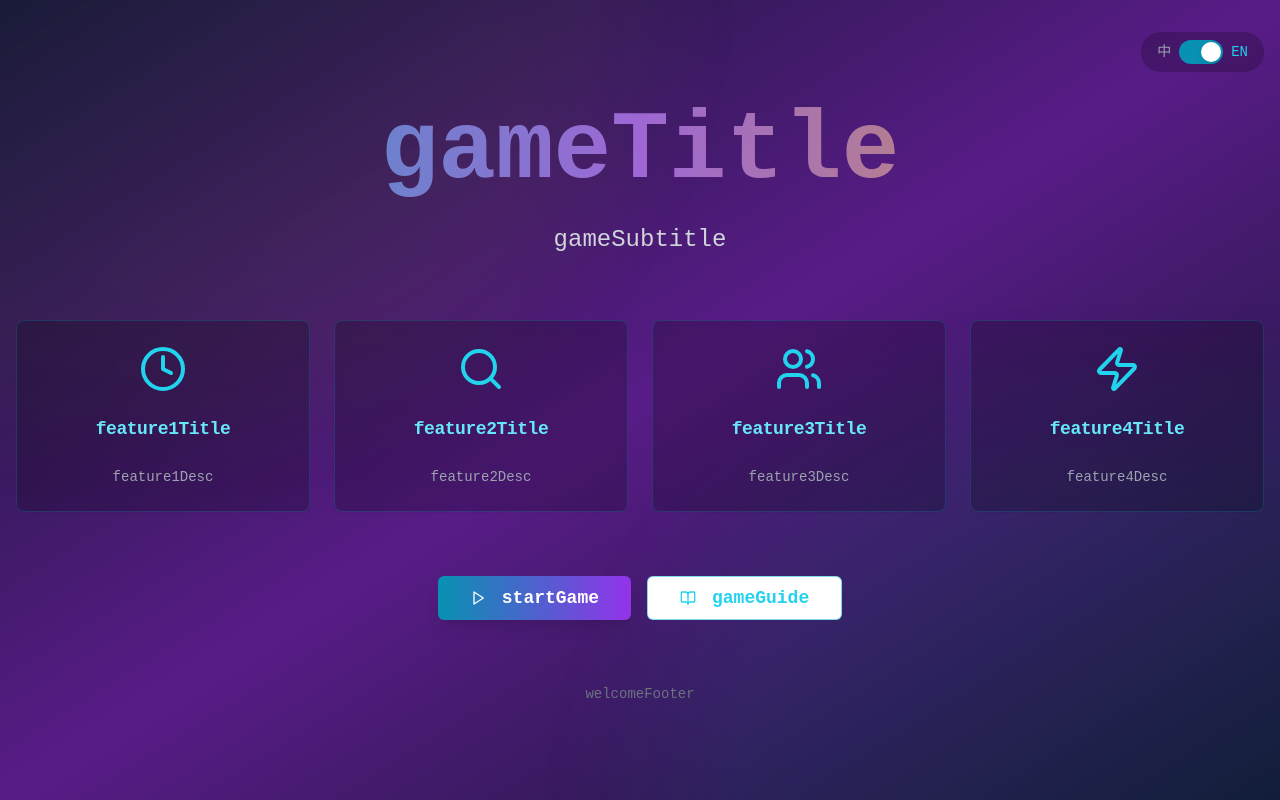
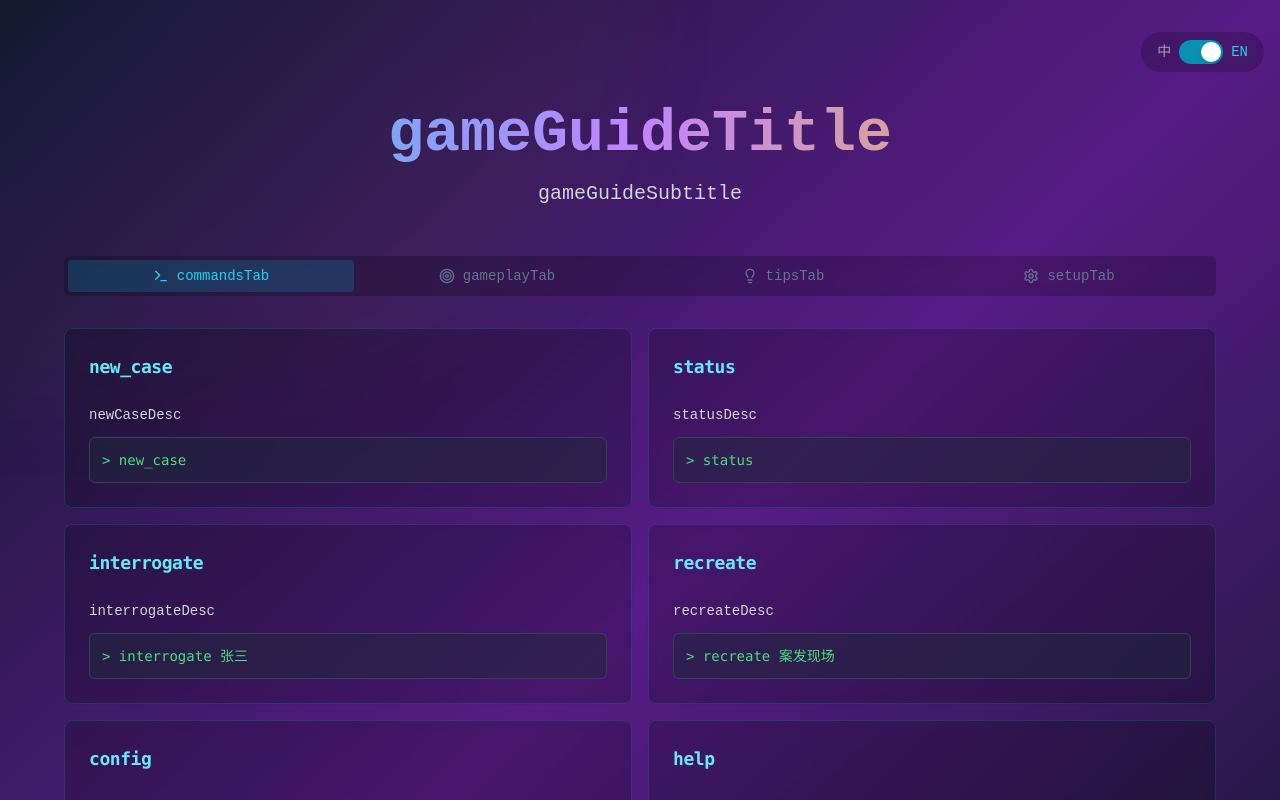
Before and after one commit to shadowcz007/terminal-detective-chronicles, a React (Vite) app: page / in a window 1280 px wide. Shown: the top 800 px of the page. Built offline with nearby package versions, Linux system fonts and the light colour scheme.

Commit message:
Remove Welcome page and update routes
Removed the Welcome page and updated the root route to directly render the GameGuide component in src/App.tsx.

```diff
--- a/src/App.tsx
+++ b/src/App.tsx
@@ -4,7 +4,6 @@ import { Toaster as Sonner } from "@/components/ui/sonner";
 import { TooltipProvider } from "@/components/ui/tooltip";
 import { QueryClient, QueryClientProvider } from "@tanstack/react-query";
 import { BrowserRouter, Routes, Route } from "react-router-dom";
-import Welcome from "./pages/Welcome";
 import Index from "./pages/Index";
 import GameGuide from "./pages/GameGuide";
 import NotFound from "./pages/NotFound";
@@ -18,7 +17,7 @@ const App = () => (
       <Sonner />
       <BrowserRouter>
         <Routes>
-          <Route path="/" element={<Welcome />} />
+          <Route path="/" element={<GameGuide />} />
           <Route path="/terminal" element={<Index />} />
           <Route path="/guide" element={<GameGuide />} />
           {/* ADD ALL CUSTOM ROUTES ABOVE THE CATCH-ALL "*" ROUTE */}
--- a/src/pages/GameGuide.tsx
+++ b/src/pages/GameGuide.tsx
@@ -1,4 +1,3 @@
-
 import React from 'react';
 import { Link } from 'react-router-dom';
 import { useLanguage } from '../hooks/useLanguage';
@@ -7,7 +6,7 @@ import { Button } from '@/components/ui/button';
 import { Card, CardContent, CardDescription, CardHeader, CardTitle } from '@/components/ui/card';
 import { Switch } from '@/components/ui/switch';
 import { Tabs, TabsContent, TabsList, TabsTrigger } from '@/components/ui/tabs';
-import { ArrowLeft, Terminal, Lightbulb, Target, Settings } from 'lucide-react';
+import { Terminal, Lightbulb, Target, Settings, Play } from 'lucide-react';
 
 const GameGuide = () => {
   const { language, toggleLanguage } = useLanguage();
@@ -35,15 +34,8 @@ const GameGuide = () => {
       </div>
 
       <div className="relative z-10 container mx-auto px-4 py-8">
-        {/* 顶部导航 */}
-        <div className="flex justify-between items-center mb-8">
-          <Link to="/">
-            <Button variant="ghost" className="text-cyan-400 hover:text-cyan-300 hover:bg-cyan-500/10">
-              <ArrowLeft className="w-5 h-5 mr-2" />
-              {t('backToHome', language)}
-            </Button>
-          </Link>
-
+        {/* 顶部语言切换 - 移除返回首页按钮，因为现在就是首页 */}
+        <div className="flex justify-end mb-8">
           <div className="flex items-center space-x-2 text-sm bg-black/20 backdrop-blur-sm rounded-full px-4 py-2">
             <span className={language === 'zh' ? 'text-cyan-400' : 'text-gray-400'}>中</span>
             <Switch
@@ -200,6 +192,7 @@ const GameGuide = () => {
         <div className="text-center mt-12">
           <Link to="/terminal">
             <Button size="lg" className="bg-gradient-to-r from-cyan-600 to-purple-600 hover:from-cyan-500 hover:to-purple-500 text-white font-semibold px-8 py-4 text-lg shadow-lg hover:shadow-cyan-500/25 transition-all duration-300">
+              <Play className="w-6 h-6 mr-2" />
               {t('startPlayingNow', language)}
             </Button>
           </Link>
--- a/src/pages/Welcome.tsx
+++ /dev/null
@@ -1,114 +0,0 @@
-
-import React from 'react';
-import { Link } from 'react-router-dom';
-import { useLanguage } from '../hooks/useLanguage';
-import { t } from '../utils/i18n';
-import { Button } from '@/components/ui/button';
-import { Card, CardContent, CardDescription, CardHeader, CardTitle } from '@/components/ui/card';
-import { Switch } from '@/components/ui/switch';
-import { Clock, Search, Users, Zap, BookOpen, Play } from 'lucide-react';
-
-const Welcome = () => {
-  const { language, toggleLanguage } = useLanguage();
-
-  const features = [
-    {
-      icon: Clock,
-      titleKey: 'feature1Title',
-      descKey: 'feature1Desc'
-    },
-    {
-      icon: Search,
-      titleKey: 'feature2Title',
-      descKey: 'feature2Desc'
-    },
-    {
-      icon: Users,
-      titleKey: 'feature3Title',
-      descKey: 'feature3Desc'
-    },
-    {
-      icon: Zap,
-      titleKey: 'feature4Title',
-      descKey: 'feature4Desc'
-    }
-  ];
-
-  return (
-    <div className="min-h-screen bg-gradient-to-br from-slate-900 via-purple-900 to-slate-900 overflow-hidden">
-      {/* 背景效果 */}
-      <div className="absolute inset-0 overflow-hidden">
-        <div className="absolute -top-1/2 -left-1/2 w-full h-full bg-gradient-to-br from-cyan-500/10 via-purple-500/10 to-yellow-500/10 rounded-full blur-3xl animate-pulse" />
-        <div className="absolute -bottom-1/2 -right-1/2 w-full h-full bg-gradient-to-tl from-purple-500/10 via-blue-500/10 to-cyan-500/10 rounded-full blur-3xl animate-pulse" style={{ animationDelay: '2s' }} />
-      </div>
-
-      <div className="relative z-10 container mx-auto px-4 py-8">
-        {/* 语言切换 */}
-        <div className="flex justify-end mb-8">
-          <div className="flex items-center space-x-2 text-sm bg-black/20 backdrop-blur-sm rounded-full px-4 py-2">
-            <span className={language === 'zh' ? 'text-cyan-400' : 'text-gray-400'}>中</span>
-            <Switch
-              checked={language === 'en'}
-              onCheckedChange={toggleLanguage}
-              className="data-[state=checked]:bg-cyan-600"
-            />
-            <span className={language === 'en' ? 'text-cyan-400' : 'text-gray-400'}>EN</span>
-          </div>
-        </div>
-
-        {/* 主标题 */}
-        <div className="text-center mb-16">
-          <h1 className="text-6xl md:text-8xl font-bold mb-6 bg-gradient-to-r from-cyan-400 via-purple-400 to-yellow-400 bg-clip-text text-transparent animate-pulse">
-            {t('gameTitle', language)}
-          </h1>
-          <p className="text-xl md:text-2xl text-gray-300 mb-8 max-w-3xl mx-auto leading-relaxed">
-            {t('gameSubtitle', language)}
-          </p>
-        </div>
-
-        {/* 游戏特色 */}
-        <div className="grid md:grid-cols-2 lg:grid-cols-4 gap-6 mb-16">
-          {features.map((feature, index) => (
-            <Card key={index} className="bg-black/20 backdrop-blur-sm border-cyan-500/20 hover:border-cyan-500/40 transition-all duration-300 hover:scale-105">
-              <CardHeader className="text-center">
-                <feature.icon className="w-12 h-12 mx-auto mb-4 text-cyan-400" />
-                <CardTitle className="text-cyan-300 text-lg">
-                  {t(feature.titleKey, language)}
-                </CardTitle>
-              </CardHeader>
-              <CardContent>
-                <CardDescription className="text-gray-400 text-center">
-                  {t(feature.descKey, language)}
-                </CardDescription>
-              </CardContent>
-            </Card>
-          ))}
-        </div>
-
-        {/* 操作按钮 */}
-        <div className="flex flex-col sm:flex-row gap-4 justify-center items-center">
-          <Link to="/terminal">
-            <Button size="lg" className="bg-gradient-to-r from-cyan-600 to-purple-600 hover:from-cyan-500 hover:to-purple-500 text-white font-semibold px-8 py-4 text-lg shadow-lg hover:shadow-cyan-500/25 transition-all duration-300">
-              <Play className="w-6 h-6 mr-2" />
-              {t('startGame', language)}
-            </Button>
-          </Link>
-
-          <Link to="/guide">
-            <Button variant="outline" size="lg" className="border-cyan-500/50 text-cyan-400 hover:bg-cyan-500/10 hover:border-cyan-400 px-8 py-4 text-lg font-semibold transition-all duration-300">
-              <BookOpen className="w-6 h-6 mr-2" />
-              {t('gameGuide', language)}
-            </Button>
-          </Link>
-        </div>
-
-        {/* 底部信息 */}
-        <div className="text-center mt-16 text-gray-500 text-sm">
-          <p>{t('welcomeFooter', language)}</p>
-        </div>
-      </div>
-    </div>
-  );
-};
-
-export default Welcome;
```
